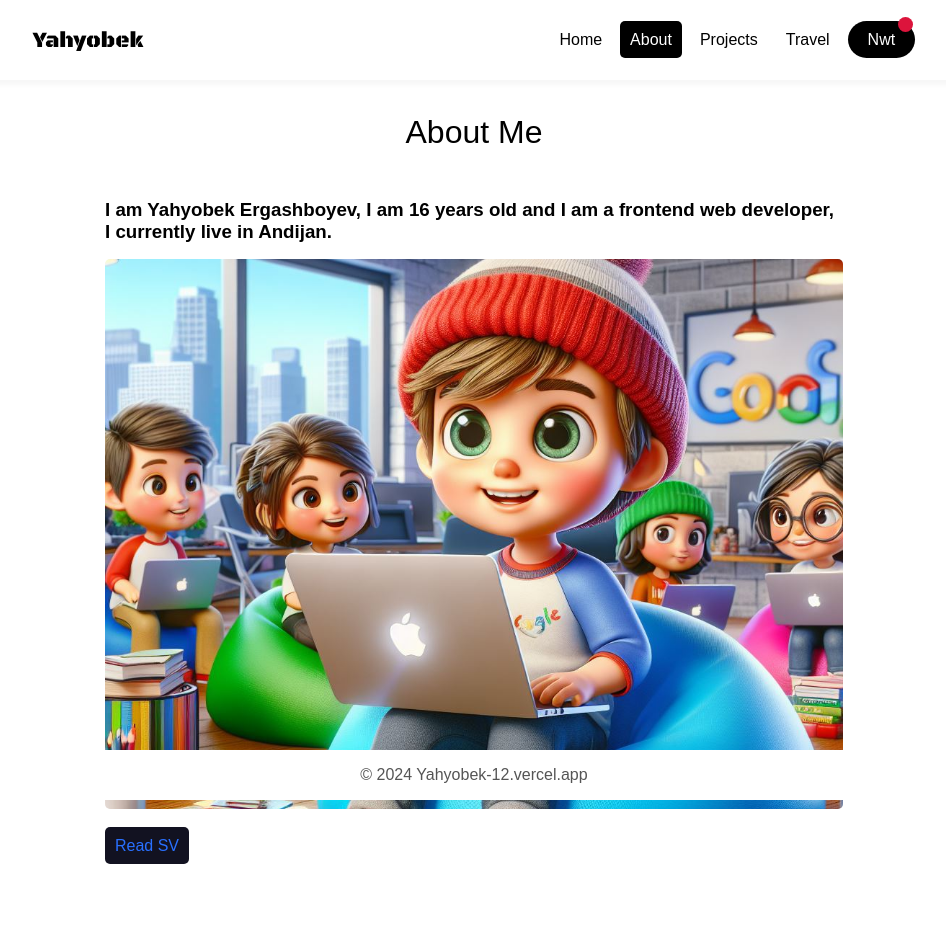
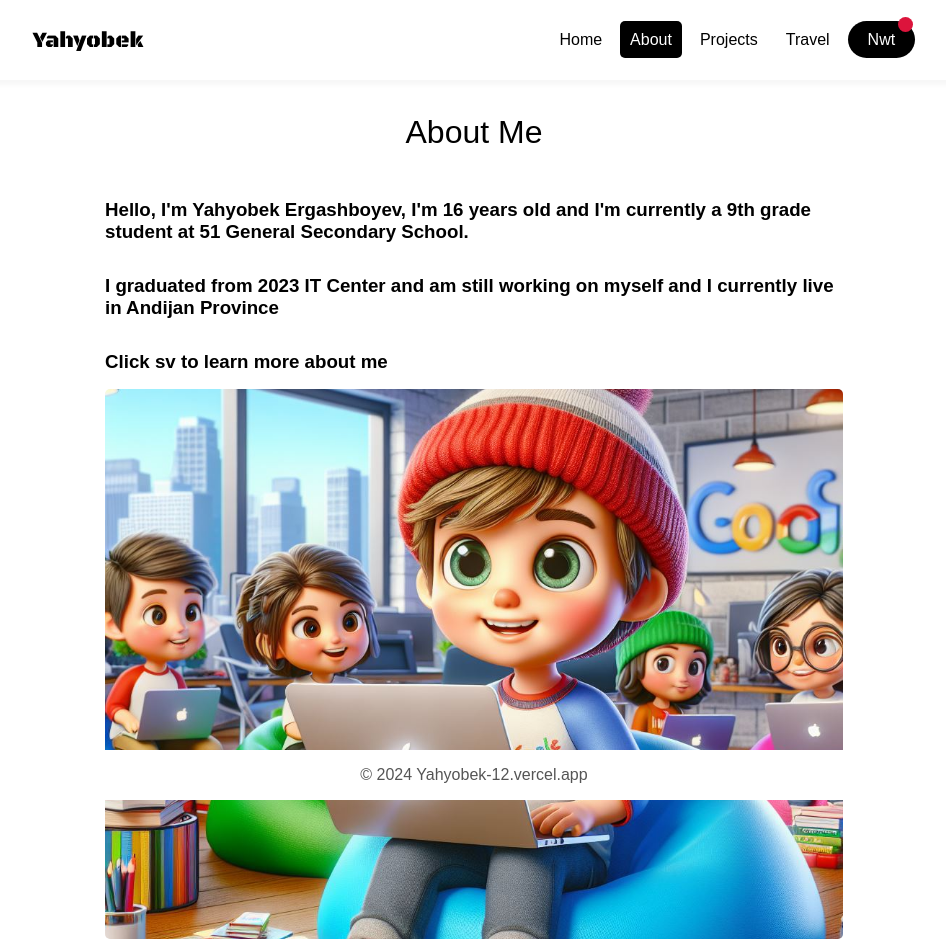
Before and after one commit to Yahyobek-12/Yahyobek, a React (Create React App) app: page /about in a window 1280 px wide. Shown: the top 952 px of the page, without its empty margins (166-1112 px from the left). Built offline with nearby package versions, Linux system fonts and the light colour scheme; a web font is replaced by a local one.

Commit message:
Portfolio

```diff
--- a/src/Components/About.jsx
+++ b/src/Components/About.jsx
@@ -16,7 +16,9 @@ const About = () => {
       <div className="about-in">
         <div className="about-cards">
           <div className="about-card animate__animated animate__fadeInUp">
-            <h3>I am Yahyobek Ergashboyev, I am 16 years old and I am a frontend web developer, I currently live in Andijan.</h3>
+            <h3>Hello, I'm Yahyobek Ergashboyev, I'm 16 years old and I'm currently a 9th grade student at 51 General Secondary School.</h3>
+            <h3>I graduated from 2023 IT Center and am still working on myself and I currently live in Andijan Province</h3>
+            <h3>Click sv to learn more about me</h3>
             <img className='bg-1' src={bg1} alt="" />
             <Link to='' target='_blank'>Read SV</Link>
           </div>
--- a/src/Components/Project-card.jsx
+++ b/src/Components/Project-card.jsx
@@ -63,8 +63,8 @@ const ProjectCard = () => {
         <p><span>Technologies:</span> React.Js || @Mui || React.Player || And More...</p>
 
         <div className="flex-links">
-            <Link to='https://new-tube-six.vercel.app/' target='_blank'><CiShare1 className='flex-icon' /></Link>
-            <Link to='https://github.com/Yahyobek-12/youtube_clone' target='_blank'><FaGithub className='flex-icon' /></Link>
+            <Link to='https://new-tube-nwt.vercel.app/' target='_blank'><CiShare1 className='flex-icon' /></Link>
+            <Link to='https://github.com/Yahyobek-12/NewTube' target='_blank'><FaGithub className='flex-icon' /></Link>
         </div>
       </div>
 
--- a/src/Styles/About.css
+++ b/src/Styles/About.css
@@ -45,7 +45,7 @@
 
 .about-card a {
     padding: 10px;
-    color: #2970ff;
+    color: #fff;
     text-align: center;
     margin-top: 0.5rem;
     border-radius: 5px;
```
Also changed, not shown: 1 other file (tests, documents, lock files or other folders).
